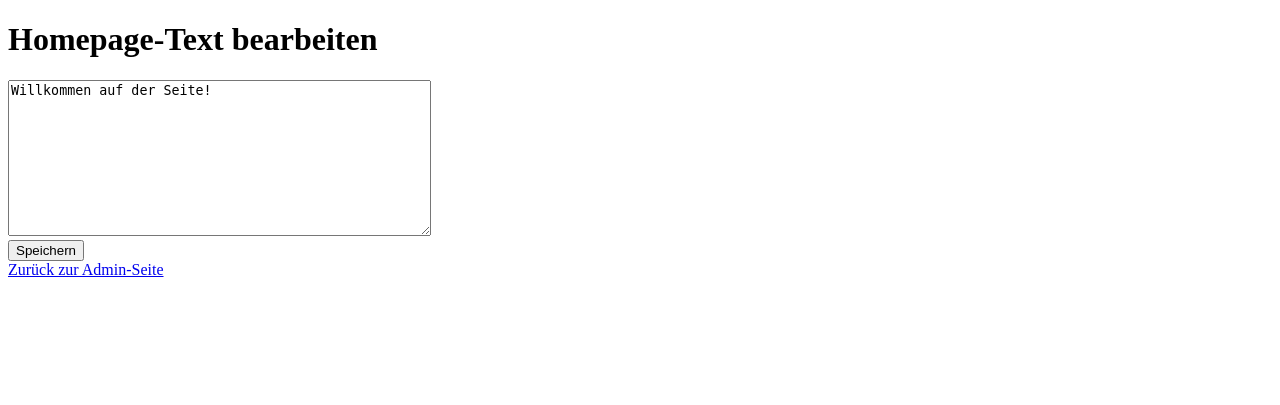
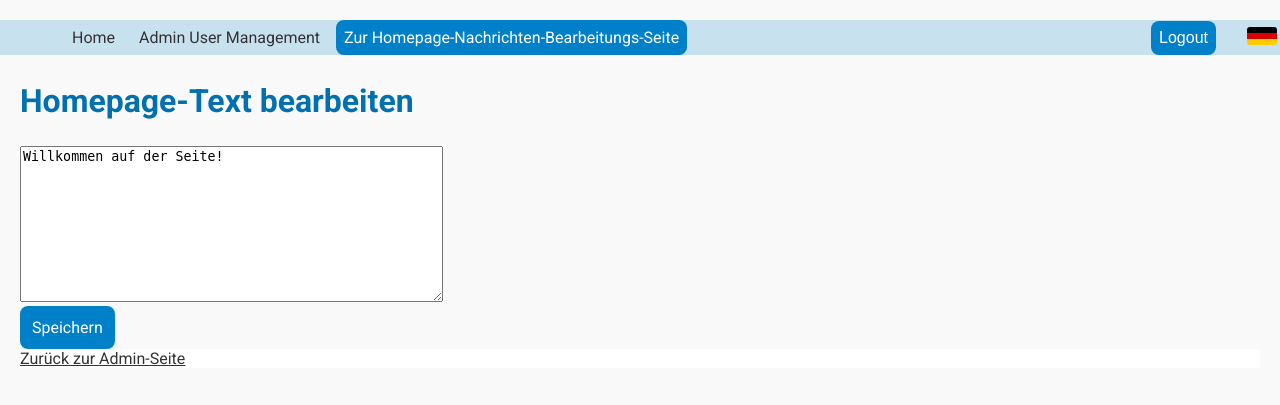
Before and after one commit to malinviveka/buddy-matching, a Django app: page /cadmin/edit_homepage_text/ in a window 1280 px wide. Shown: the top 405 px of the page. Run offline with Django 5.2, Linux system fonts and the light colour scheme; the visitor is signed in with stand-in values (Sample User, id 1); data comes from the database, SQL or seed files in the repository.

Commit message:
more design

```diff
--- a/myproject/helloapp/forms.py
+++ b/myproject/helloapp/forms.py
@@ -65,6 +65,12 @@ class BuddyMatchingUserCreationForm(UserCreationForm):
         if 'is_permitted' in self.fields:
             self.fields.pop('is_permitted')
 
+        # hides defaults values (see: models) on homepage
+        self.fields['first_name'].initial = ''
+        self.fields['surname'].initial = ''
+        self.fields['email'].initial = ''
+        self.fields['app_matr_number'].initial = None
+
 
 
 
--- a/myproject/helloapp/static/helloapp/styles.css
+++ b/myproject/helloapp/static/helloapp/styles.css
@@ -73,21 +73,68 @@ input{
 
 select {
   /*makes apperance uniform across devices*/
-  appearance: none; /* Entfernt die Browser-Standardeigenschaften */
-  -webkit-appearance: none; /* Für Safari */
-  -moz-appearance: none; /* Für Firefox */
-  background-color: white; /* Hintergrundfarbe */
+  appearance: none; /* removes default browser properties */
+  -webkit-appearance: none; /* for Safari */
+  -moz-appearance: none; /* for Firefox */
+  background-color: white; /* backgroundcolor */
 
-  /*styling same as input*/
-  flex: 1;
-  padding:  var(--size-space-300) var(--size-space-400);
-  border: var(--border-input-width) solid var(--border-input-color);
-  border-radius: var(--border-radius-200);
-  font-size: var(--small-body-font-size);
-  color: var(--text-color);
-  box-sizing: border-box;
   cursor: pointer;
 }
+
+
+/*
+  REPEATED STYLES:
+*/
+
+/*BUTTONS (topnav has own definition)*/
+.button {
+  /* reset and box sizing */
+  all: unset;
+  box-sizing: border-box;
+  /* flexbox */
+  display: flex;
+  align-items: center;
+  justify-content: center;
+  gap: var(--size-space-200);
+  flex: 0 0 auto;
+  flex: 1;
+  flex-grow: 1;
+  align-self: stretch;
+  position: relative;
+  /* styling */
+  background-color: var(--ISS-medium-blue-color);
+  color: #fff;
+  border-radius: var(--border-radius-200);
+  overflow: hidden;
+  cursor: pointer;
+  padding: var(--size-space-300);
+}
+.button:hover {
+  background-color: var(--ISS-medium-blue-color);
+  color: black;
+  border-radius: var(--border-radius-200);
+}
+/* size and positioning per button id*/
+#submitAccountButton,
+#loginButton {
+  width: 100%;
+}
+
+/*TEXT LINKS (href outside of buttons)*/
+.text-link {
+  display: flex;
+  align-items: flex-start;
+  position: relative;
+  align-self: start;
+  width: 100%;
+  flex: 0 0 auto;
+  background-color: #fff;
+  color: #333;
+  font: var(--small-body-font-size);
+  font-weight: var(--body-font-weight);
+  text-decoration: underline;
+}
+
 
 
 /*
@@ -133,18 +180,18 @@ select {
   color: black;
   border-radius: var(--border-radius-200);
 }
-
 .topnav a:hover:not(.active){ /* add hover effect to all elements except the active one */
   background-color: var(--ISS-light-blue-color);
   color: black;
   border-radius: var(--border-radius-200);
 }
 
-/* Logout-Button*/
+/* Login- and Logout-Buttons */
+.topnav .loginButton,
 .topnav form {
   margin-left: auto;
 }
-
+.topnav .loginButton,
 .topnav button {
   /* base */
   font-size: var(--small-body-font-size);
@@ -161,6 +208,26 @@ select {
   border: none;
   border-radius: var(--border-radius-200);
   cursor: pointer;
+}
+
+/* Language Selection*/
+.languageSelector button {
+  /* position in the topnav */
+  position: absolute;
+  left: 98%; /*moves the button to the right*/
+  transform: translate(-50%, -50%); /* centers it both horizontally and vertically */
+
+  /* removes global styling of buttons (here unwanted) */
+  background: none;
+  border: none;
+  padding: 0;
+
+  cursor: pointer;
+}
+.flag-icon {
+  width: 30px;
+  height: auto;
+  border-radius: 3px; /* Optional: Rundere Kanten für schöneres Design */
 }
 
 
@@ -222,48 +289,6 @@ select {
   margin-bottom: var(--size-space-200);
 }
 
-
-.button {
-  all: unset;
-  box-sizing: border-box;
-  display: flex;
-  align-items: center;
-  justify-content: center;
-  gap: var(--size-space-200);
-  align-self: stretch;
-  width: 100%;
-  flex: 0 0 auto;
-  padding: var(--size-space-300);
-  position: relative;
-  flex: 1;
-  flex-grow: 1;
-  background-color: var(--ISS-medium-blue-color);
-  color: #fff;
-  border-radius: var(--border-radius-200);
-  overflow: hidden;
-  cursor: pointer;
-}
-
-.button:hover {
-  background-color: var(--ISS-medium-blue-color);
-  color: black;
-  border-radius: var(--border-radius-200);
-}
-
-
-.text-link {
-  display: flex;
-  align-items: flex-start;
-  position: relative;
-  align-self: start;
-  width: 100%;
-  flex: 0 0 auto;
-  background-color: #fff;
-  color: #333;
-  font: var(--small-body-font-size);
-  font-weight: var(--body-font-weight);
-  text-decoration: underline;
-}
 
 
 /*
--- a/myproject/helloapp/templates/helloapp/account_creation.html
+++ b/myproject/helloapp/templates/helloapp/account_creation.html
@@ -59,7 +59,8 @@
         </div>
         <div class="form-box">
             <label for="id_preferred_number_of_partners">{% trans "Preferred Number of Partners:" %}</label>
-            {{ form.preferred_number_of_partners }}
+            <!--{{ form.preferred_number_of_partners }}-->
+            <input type="number" name="preferred_number_of_partners" id="id_preferred_number_of_partners" class="form-control">
         </div>
         <div class="form-box">
             <label for="id_interests">{% trans "Interests:" %}</label>
--- a/myproject/helloapp/templates/helloapp/admin_user_site.html
+++ b/myproject/helloapp/templates/helloapp/admin_user_site.html
@@ -9,11 +9,10 @@
 <script src="{% static 'helloapp/admin_user_list.js' %}"></script>
 <input type="hidden" name="csrfmiddlewaretoken" value="{{ csrf_token }}">
 
-    <h1>Admin User Management</h1>
+    <h2>Admin User Management</h2>
     <!--Sorry, dass die Seiteso hässlig ist, ich gebe sie -->
-    <a href="{% url 'edit_homepage_text' %}">Zur Homepage-Nachrichten-Bearbeitungs-Seite</a> <br>
 
-    <button type="submit">Matches zuweisen (Todo)</button> <br>
+    <button type="submit" id="assignMatchesButton" class="button" >Matches zuweisen (Todo)</button> <br>
 
     <table>
         <thead>
--- a/myproject/helloapp/templates/helloapp/base.html
+++ b/myproject/helloapp/templates/helloapp/base.html
@@ -15,22 +15,57 @@
         <!-- Home -->
         <a class="title {% if request.path == '/' %}active{% endif %}" href="{% url 'homepage' %}">{% trans "Home" %}</a>
 
-         {% if user.is_authenticated %} <!-- Dynamic Login/ Logout Button: is the user logged in?-->
+        {% if user.is_authenticated %} <!-- Dynamic Login/ Logout Button: is the user logged in?-->
+            <!-- Logged in Admin or User? -->
+            {% if user.is_staff %}
+                <!--Admin-->
+                <a class="title {% if request.path == '/cadmin/users/' %}active{% endif %}" href="{% url 'admin_user_list' %}">Admin User Management</a>
+                <a class= "title {% if request.path == '/cadmin/edit_homepage_text/' %}active{% endif %}" href="{% url 'edit_homepage_text' %}">Zur Homepage-Nachrichten-Bearbeitungs-Seite</a> <br>
+            {% else %}
+                <!--User-->
+                <a class="title">{{ user.first_name }}, view your matches! </a>
+            {% endif %}
+
+
+
+
             <!--Logout-->
             <form action="{%url 'logout'%}" method="post" class="nav-item">
                 {% csrf_token %}
-                <button type="submit" class="title">Logout</button>
+                <button type="submit" class="logoutButton">Logout</button>
             </form>
-            {% if user.is_staff %}
-                <a href="{% url 'admin_user_list' %}">Admin User Management</a>
-            {% endif %}
 
         {% else %}
-            <!-- Login -->
-            <a class="title {% if request.path == '/login/' %}active{% endif %}" href="{% url 'login' %}">Login</a>
             <!-- Create Account (only needed if not already logged in)-->
             <a class="title {% if request.path == '/create-account/' %}active{% endif %}" href="{% url 'create_account_view' %}">{% trans "Create Account" %}</a>
+
+            <!-- Login -->
+            <div class = "loginButton" > <!-- extra div class to make login and logout button uniform in css -->
+                <a class="title {% if request.path == '/login/' %}active{% endif %}" href="{% url 'login' %}">Login</a>
+            </div>
+
+
         {% endif %}
+
+        <!-- Language -->
+        <div class = "languageSelector">
+            <form action="{% url 'set_language' %}" method="post">
+                {% csrf_token %}
+
+                {% get_current_language as LANGUAGE_CODE %}
+
+                {% if LANGUAGE_CODE == "de" %} <!-- If the current language is German, show the English flag and vice versa -->
+                    <button type="submit" name="language" value="en">
+                        <img src="{% static 'images/flags_uk.png' %}" alt="English" class="flag-icon">
+                    </button>
+                {% else %}
+                    <button type="submit" name="language" value="de">
+                        <img src="{% static 'images/flags_de.png' %}" alt="Deutsch" class="flag-icon">
+                    </button>
+                {% endif %}
+            </form>
+        </div>
+
     </div>
 
     <!-- Page Content -->
--- a/myproject/helloapp/templates/helloapp/edit_homepage_text.html
+++ b/myproject/helloapp/templates/helloapp/edit_homepage_text.html
@@ -1,18 +1,22 @@
-<!DOCTYPE html>
-<html lang="en">
-<head>
-    <meta charset="UTF-8">
-    <meta name="viewport" content="width=device-width, initial-scale=1.0">
-    <title>Homepage-Text bearbeiten</title>
-</head>
-<body>
-    <h1>Homepage-Text bearbeiten</h1>
+
+{% extends 'helloapp/base.html' %}
+
+{% block title %}Edit Homepage Text{% endblock %}
+
+{% load static %}
+
+{% block content %}
+
+    <!--ToDo: hidden ergänzen I guess-->
+
+    <h2>Homepage-Text bearbeiten</h2>
     <form method="POST">
         {% csrf_token %}
         <textarea name="content" rows="10" cols="50">{{ homepage_text.content }}</textarea>
         <br>
-        <button type="submit">Speichern</button>
+        <button type="submit" id="submitHompageTextButton" class="button">Speichern</button>
     </form>
-    <a href="{% url 'admin_user_list' %}">Zurück zur Admin-Seite</a>
-</body>
-</html>
+    <a href="{% url 'admin_user_list' %}" class="text-link">Zurück zur Admin-Seite</a>
+
+
+{% endblock %}
```
Also changed, not shown: other parts of myproject/helloapp/static/helloapp/styles.css (+25 -6 lines), myproject/helloapp/templates/helloapp/homepage.html (+5 -27 lines), myproject/helloapp/templates/helloapp/login.html (+5 -5 lines), myproject/helloapp/static/images/flags_de.png (added), myproject/helloapp/static/images/flags_uk.png (added).
